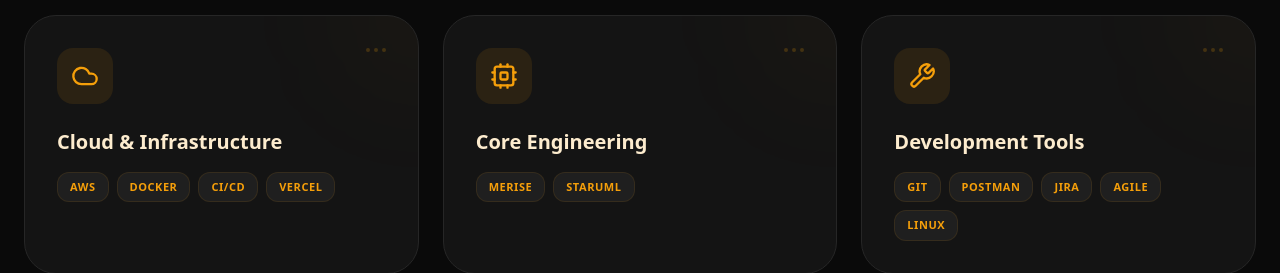
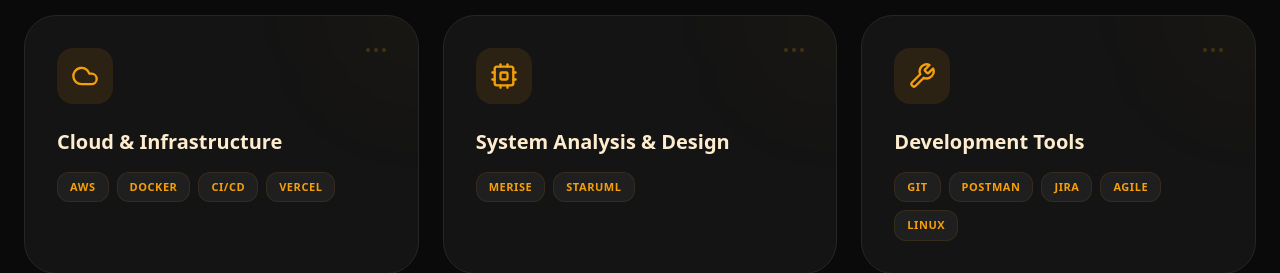
Before and after one commit to mohamedmarkhi/MyUpgradedPortfolio, a React (Vite) app: page / in a window 1280 px wide. Shown: the part 2420-2693 px from the top of the page. Built offline with nearby package versions, Linux system fonts and the light colour scheme; no server answers.

Commit message:
[dyad] Renaming Core Engineering to System Analysis & Design - wrote 1 file(s)

```diff
--- a/src/components/Skills.tsx
+++ b/src/components/Skills.tsx
@@ -70,7 +70,7 @@ const Skills = () => {
       delay: 0.4
     },
     {
-      title: "Core Engineering",
+      title: "System Analysis & Design",
       icon: Cpu,
       skills: ["Merise", "StarUML"],
       delay: 0.5
```
